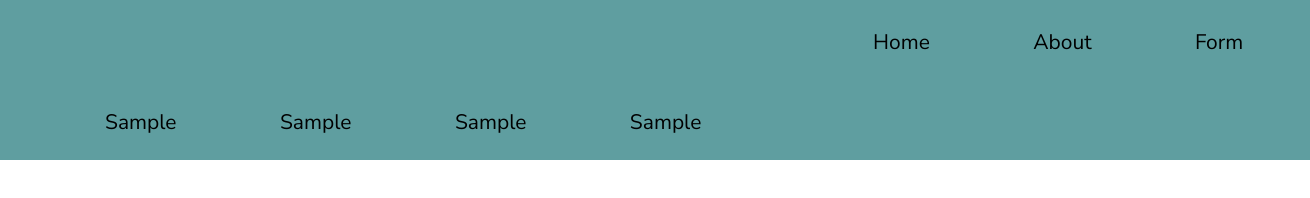
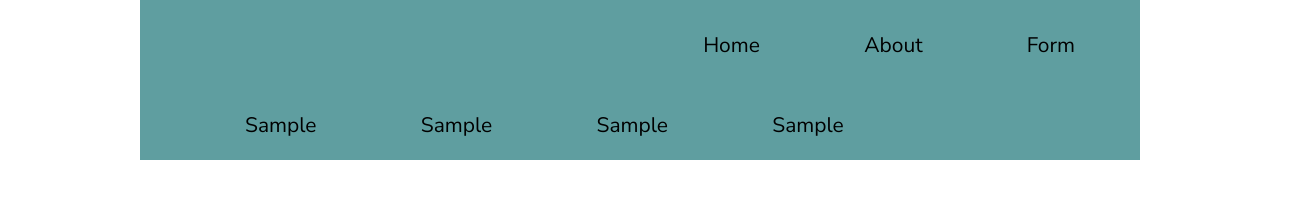
Before and after one commit to ekladova/Milestone---i---ii, a plain HTML site: page index.html in a window 1280 px wide. Shown: the whole page, 1310 px wide, since content can reach past the window. Drawn offline with Linux system fonts and the light colour scheme.

Commit message:
design addition

```diff
--- a/styles.css
+++ b/styles.css
@@ -3,8 +3,9 @@ body {
   margin: 0;
   padding: 0;
   font-family: "Montserrat", sans-serif;
-  font-size: 13px;
-  width: 100%;
+  font-size: 2vmin;
+  /* vh vw vmin vmax dynamic resize */
+  max-width: 1000px;
   min-width: 500px;
   margin: 0 auto;
 }
@@ -27,19 +28,15 @@ a:hover {
 .container-top-bottom {
   margin: 0 auto;
   padding: 15px;
-  width: 100%;
   height: 50px;
-  min-width: 500px;
   background-color: cadetblue;
 }
 
 .nav {
-  width: 40%;
   float: right;
 }
 
 .nav-link {
-  display: ;
   font-size: 21px;
   padding: 40px;
   font-family: "Nunito Sans", sans-serif;
```
